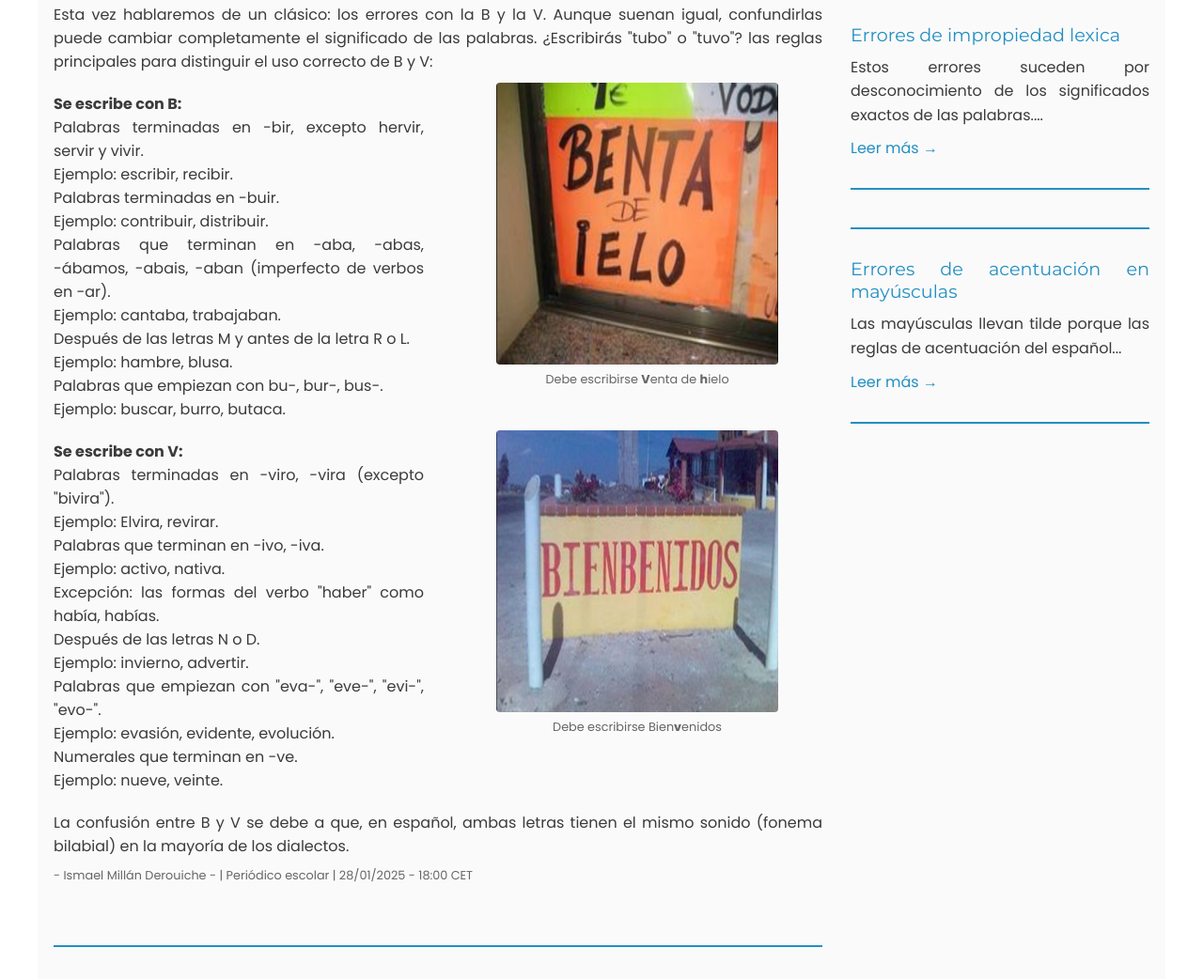
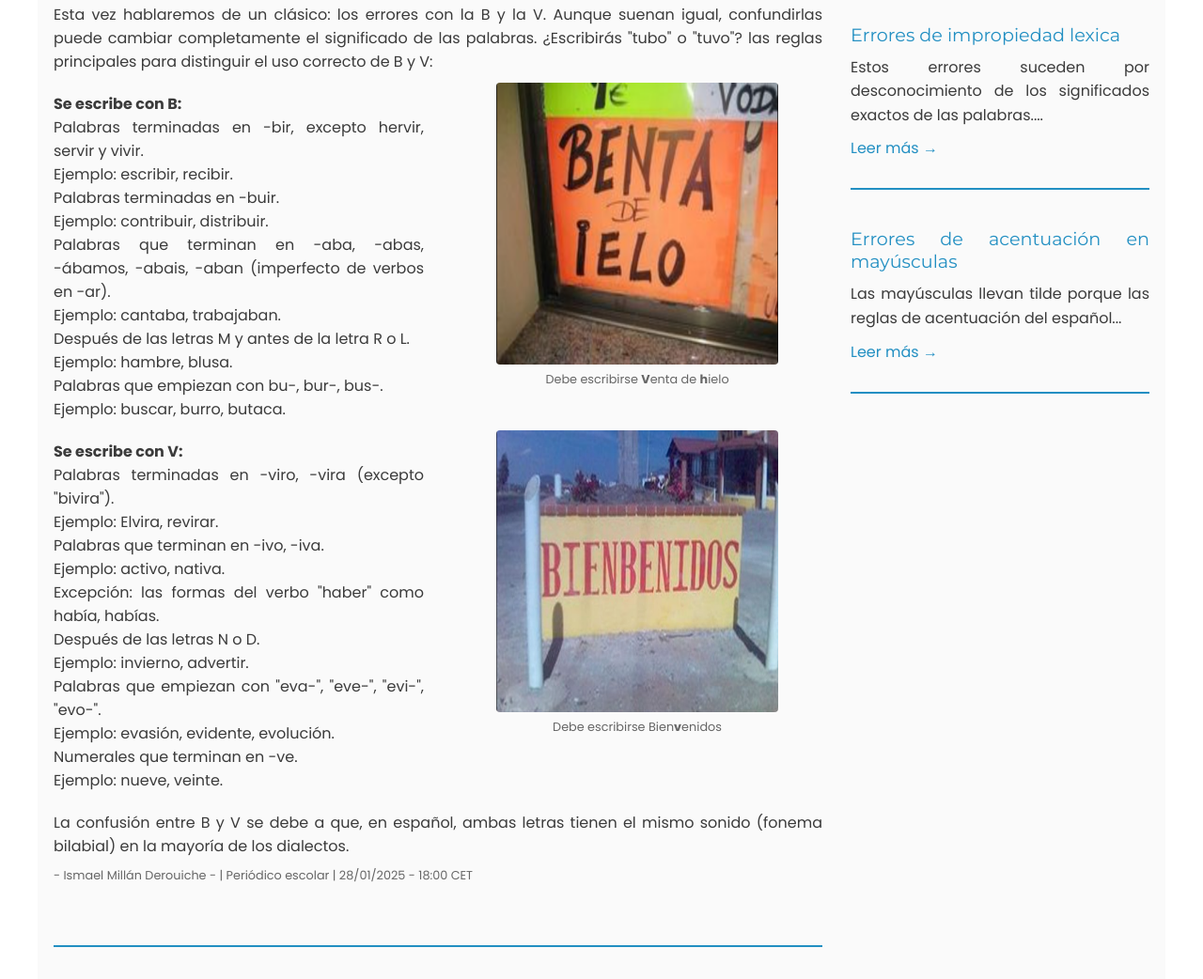
Before and after one commit to GerardoHMX/periodicoEscolar, a plain HTML site: page lengua.html in a window 1280 px wide. Shown: the part 1045-2087 px from the top of the page at 94% size. Drawn offline with Linux system fonts and the light colour scheme; a web font is replaced by a local one.

Commit message:
Update lengua.html

```diff
--- a/lengua.html
+++ b/lengua.html
@@ -422,8 +422,7 @@
                         <a href="lengua.html#erroresDeImpropiedadLexica" class="read-more">Leer más →</a>
                         <hr>
                     </article>
-                    <article class="secondary-stories">
-                        <hr>
+                    <article class="two-columns">
                         <h6>Errores de acentuación en mayúsculas</h6>
                         <p class="article-preview">Las mayúsculas llevan tilde porque las reglas de acentuación del español...</p>
                         <a href="lengua.html" class="read-more">Leer más →</a>
```
